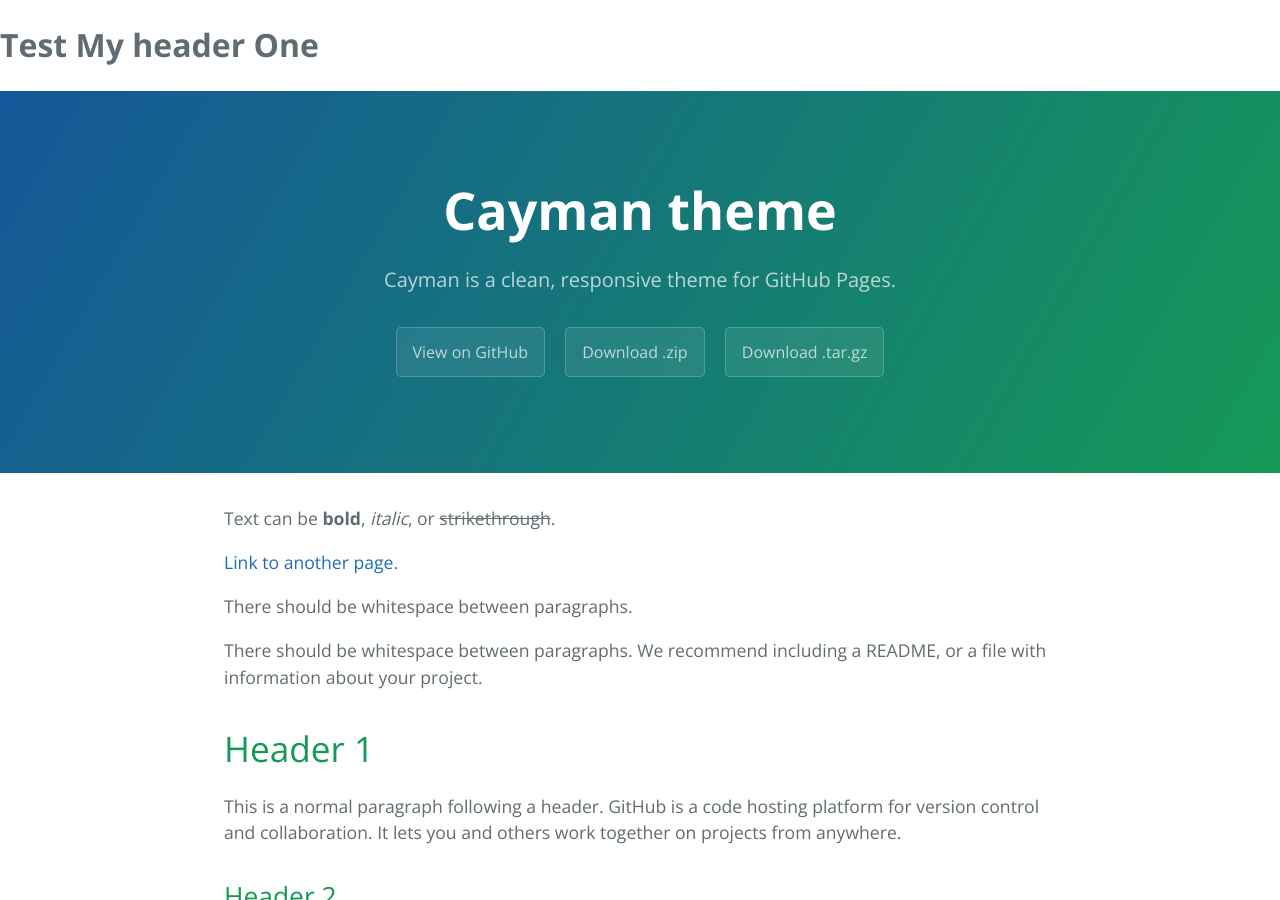
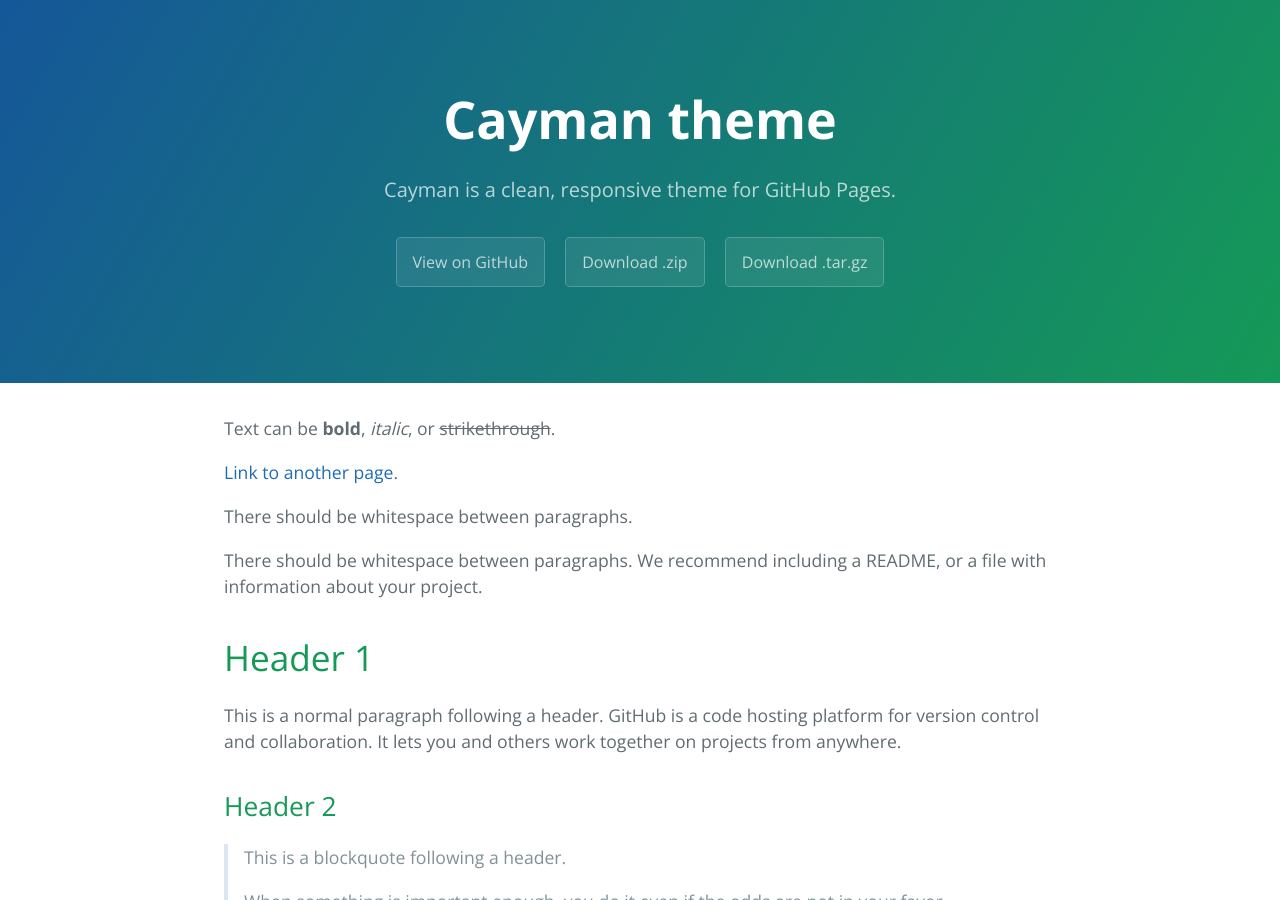
Before and after one commit to tomsander007/test1, a Jekyll site: the page built from index.md, in a window 1280 px wide and 900 px high. Built offline with Jekyll 4.4.1, drawn with Linux system fonts in a browser that asks for light colours.

Commit message:
6  commit

```diff
--- a/_layouts/default.html
+++ b/_layouts/default.html
@@ -20,7 +20,6 @@
     <link rel="stylesheet" href="{{ '/assets/css/style.css?v=' | append: site.github.build_revision | relative_url }}">
   </head>
   <body>
-    <h1> Test My header One</h1>
     <a id="skip-to-content" href="#content">Skip to the content.</a>
 
     <header class="page-header" role="banner">
```
